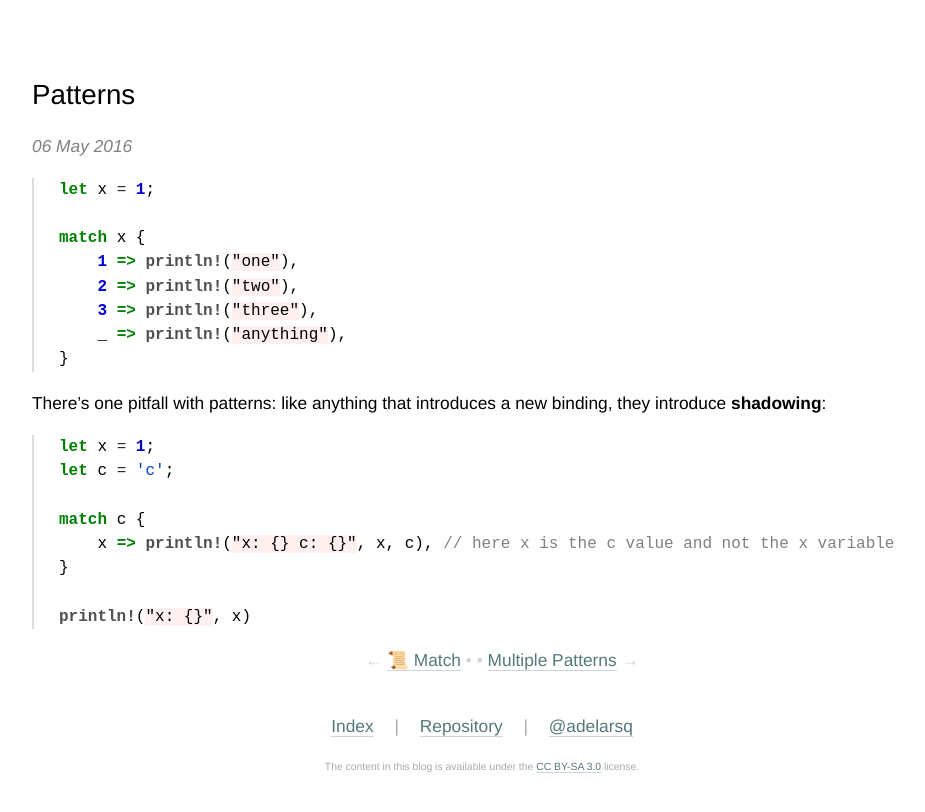
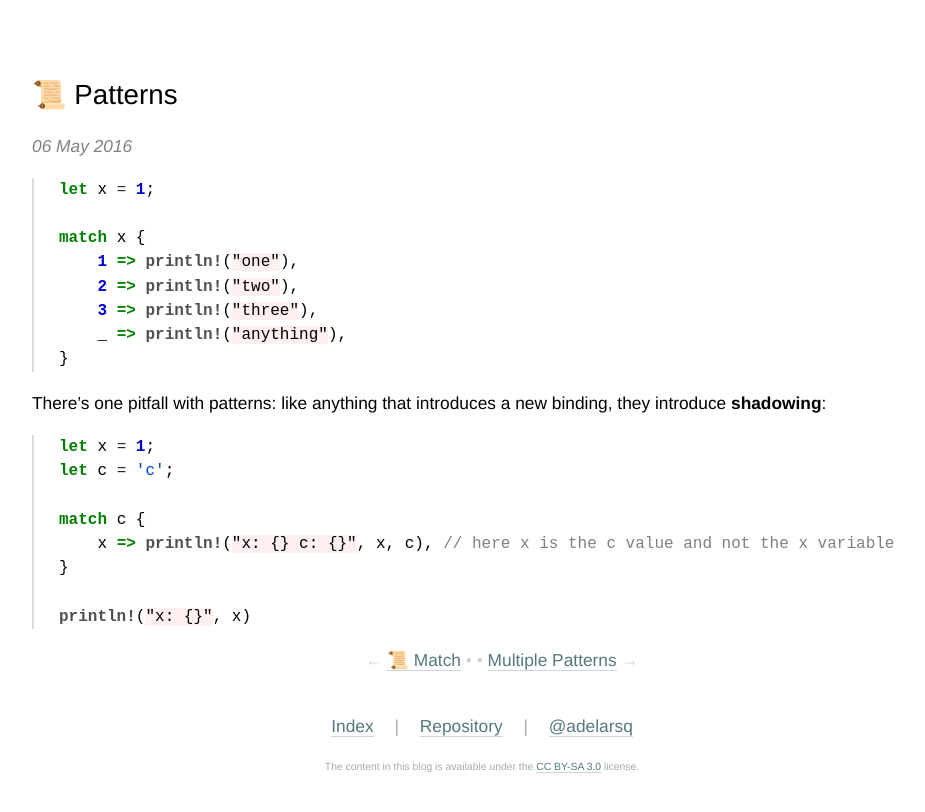
Before and after one commit to adelarsq/daily-rust.github.io, a Jekyll site: the page built from _posts/2016-05-06-patterns.md, in a window 1280 px wide. Shown: the top 812 px of the page, without its empty margins (158-1083 px from the left). Built offline with Jekyll 4.4.1, drawn with Linux system fonts in a browser that asks for light colours.

```diff
--- a/_posts/2016-05-06-patterns.md
+++ b/_posts/2016-05-06-patterns.md
@@ -1,6 +1,6 @@
 ---
 layout: post
-title: "Patterns"
+title: "📜 Patterns"
 index_title: "Patterns"
 tags: [rustposts, rust]
 ---
```
